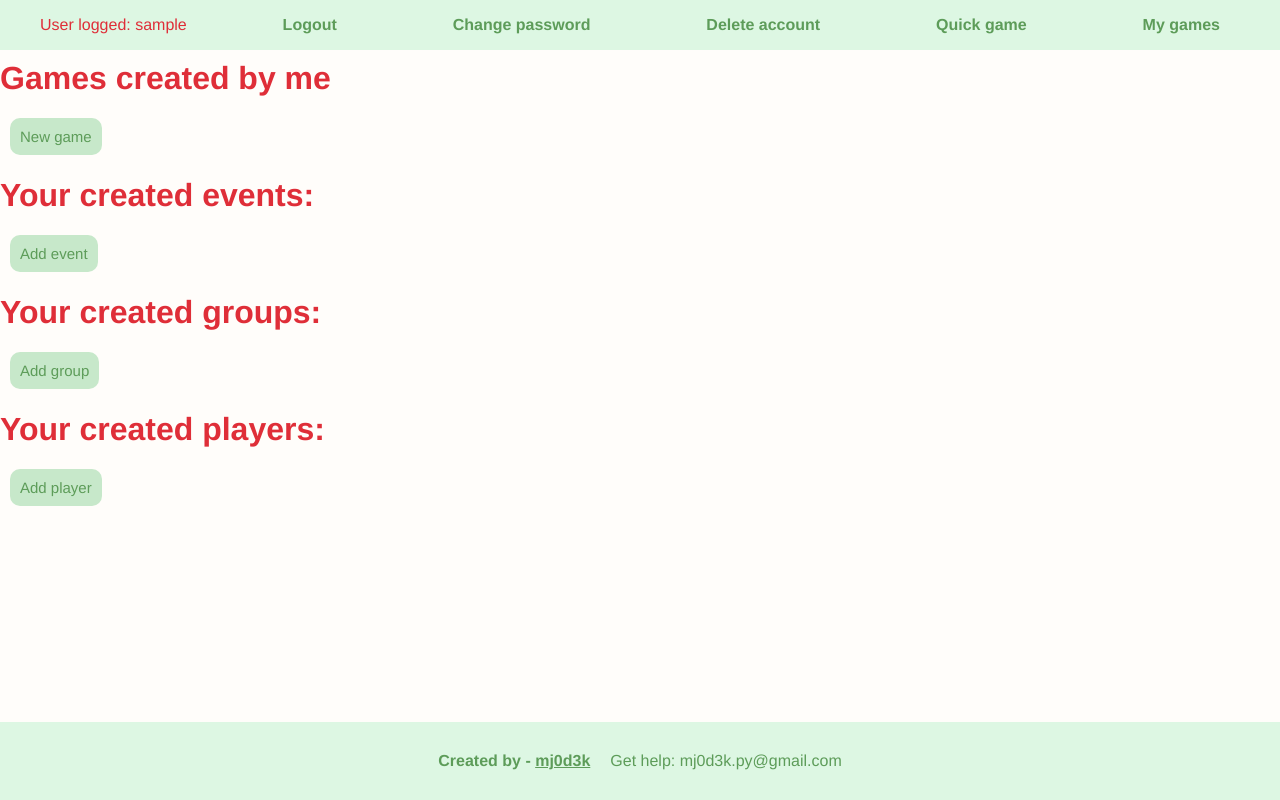
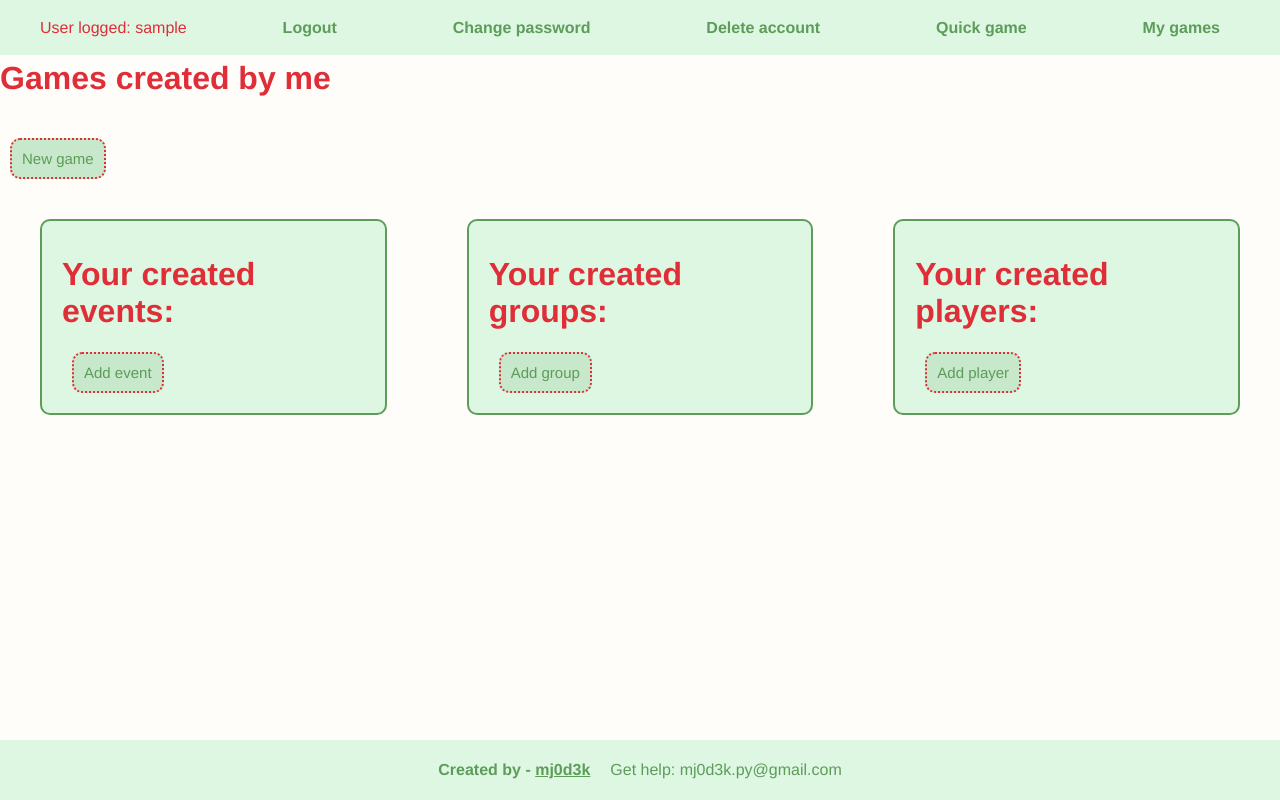
Before and after one commit to mj0d3k/secret_santa_django, a Django app: page /logged/ in a window 1280 px wide. Run offline with Django 4.2, Linux system fonts and the light colour scheme; the visitor is signed in with stand-in values (Sample User, id 1); data that the repository does not hold is empty.

Commit message:
it is so beutiful!!

```diff
--- a/project_cl/secret_santa/templates/base.html
+++ b/project_cl/secret_santa/templates/base.html
@@ -49,6 +49,7 @@
             display: flex;
             justify-content: center;
             align-items: center;
+            height: 20px;
         }
 
         a.author-link {
--- a/project_cl/secret_santa/templates/logged_user.html
+++ b/project_cl/secret_santa/templates/logged_user.html
@@ -29,7 +29,7 @@
             max-width: 1200px;
             margin: 0 auto;
             padding: 0 20px;
-            height: 30px;
+            height: 35px;
             font-size: 16px;
         }
 
@@ -54,11 +54,14 @@
 
         .games-container {
             display: grid;
-            background-color: #DDF7E3;
+            /* background-color: #DDF7E3; */
             grid-template-columns: repeat(auto-fill, minmax(300px, 1fr));
             gap: 20px;
             overflow: auto;
-            max-height: 180px;
+            max-height: 3000px;
+            margin-bottom: 20px;
+            margin-left: 20px;
+            margin-right: 20px;
         }
 
         .result-item {
@@ -77,10 +80,12 @@
             text-decoration: none;
             margin: 0 10px;
             padding: 10px 10px;
-            border: none;
             border-radius: 10px;
             font-family: 'Helvetica', sans-serif;
             font-weight: normal;
+            border-color: #DF2E38;
+            border-style: dotted;
+            border-width: 2px;
         }
 
         a button:hover {
@@ -107,19 +112,29 @@
             color: #FFFDFA;
         }
 
-        /* .section-container {
-            display: flex;
-            gap: 20px;
+        .h1 {
+            color: #DF2E38;
+            font-family: 'Helvetica', sans-serif;
+            margin-top: 15px;
+        }
+
+        .section-container {
+            background-color: #DDF7E3;
+            padding: 20px;
+            border-radius: 10px;
+            border: 2px solid;
+            border-color: #5D9C59;
+            margin: 10px;
+            flex: 1;
+            margin: 40px 40px 40px 40px;
+
         }
 
         .section {
-            flex: 1;
-            max-width: 300px;
-        } */
-
-        .h1 {
-            color: #DF2E38;
-            font-family: 'Helvetica', sans-serif;
+            display: flex;
+            justify-content: space-between;
+            align-items: flex-start;
+            font-size: 16px;
         }
 
     </style>
@@ -165,8 +180,8 @@
     </div>
             <a href="/new-game/"><button>New game</button></a>
 
-        <div class="section-container"></div>
-            <div class="section"></div>
+    <div class="section">
+        <div class="section-container">
             <h1 class="h1">Your created events:</h1>
             <ul>
                 {% for event in events %}
@@ -208,6 +223,7 @@
             <a href="/add-player/"><button>Add player</button></a>
         </div>
     </div>
+</div>
 
     <script>
         document.addEventListener('DOMContentLoaded', function () {
```
Also changed, not shown: 1 other file.
